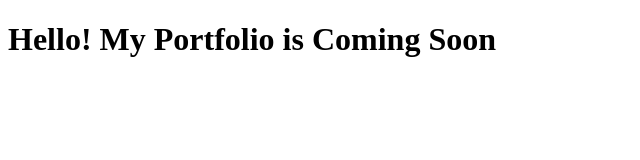
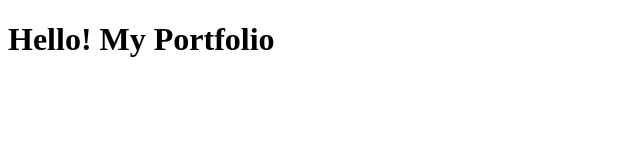
Before and after one commit to Pramod-GIS/GIS-PROJECTS, a plain HTML site: page index.html in a window 1280 px wide. Shown: the whole page, without its empty margins (0-640 px from the left). Drawn offline with Linux system fonts and the light colour scheme.

Commit message:
Update index.html

```diff
--- a/index.html
+++ b/index.html
@@ -5,6 +5,6 @@
   <title>My GIS & RS Portfolio</title>
 </head>
 <body>
-  <h1>Hello! My Portfolio is Coming Soon</h1>
+  <h1>Hello! My Portfolio </h1>
 </body>
 </html>
```
